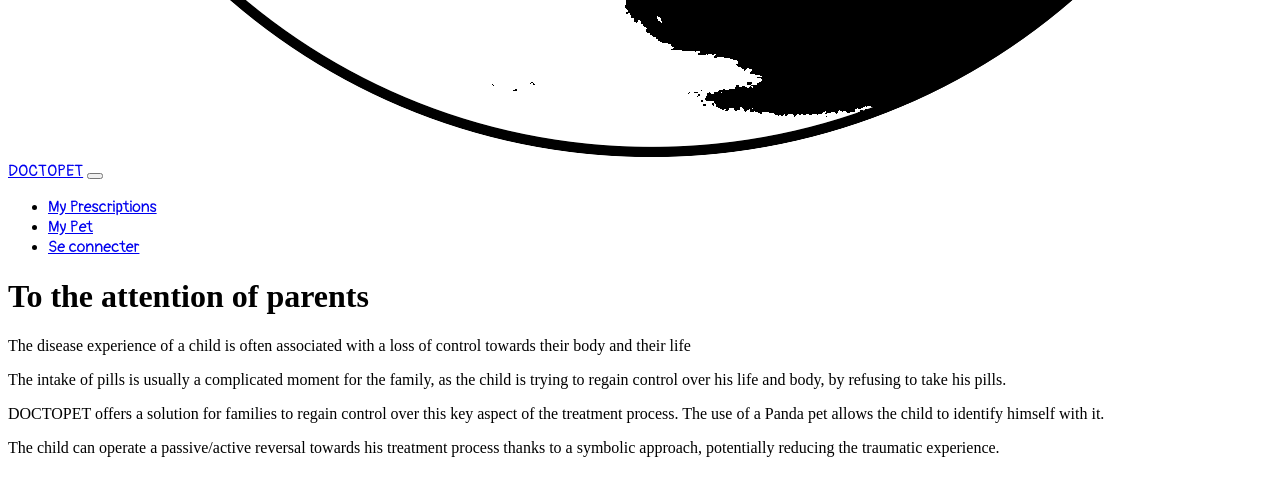
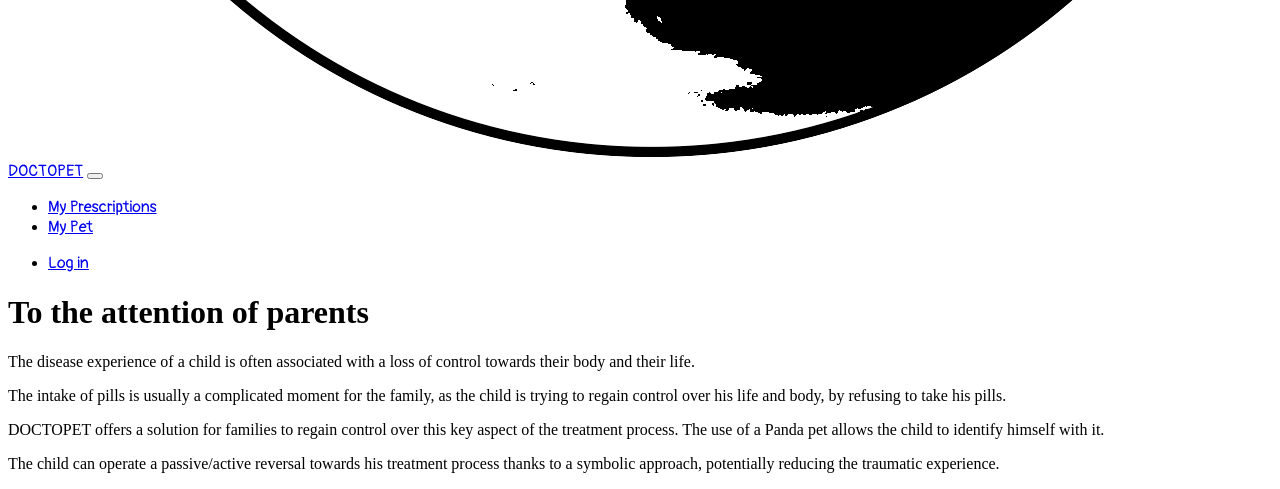
Before and after one commit to Jeffeos/doctopet, a Symfony app: template templates/home.html.twig in a window 1280 px wide. Shown: the part 1135-1624 px from the top of the page. Before the commit the page ends 1592 px from the top, so only its background shows below. Run offline with Twig, Linux system fonts and the light colour scheme; the template is opened without the code that fills it, so the values that code supplies are empty; some libraries are stand-ins or nearby versions.

Commit message:
fixed navbar + typos

```diff
--- a/templates/_navbar.html.twig
+++ b/templates/_navbar.html.twig
@@ -7,7 +7,7 @@
     </button>
 
     <div class="collapse navbar-collapse" id="navbarSupportedContent">
-        <ul class="navbar-nav mr-auto navbar-flex">
+        <ul class="navbar-nav mr-2 navbar-flex">
             <li {% if route_name == "medicine_index" %} class="nav-item active" {% else %} class="nav-item" {% endif %} >
                 <a class="nav-link" href="{{ path('medicine_index') }}" style="font-family: 'Pangolin', cursive;">My
                     Prescriptions</a>
@@ -15,7 +15,10 @@
             <li {% if route_name == "pet_index" %} class="nav-item active" {% else %} class="nav-item" {% endif %} >
                 <a class="nav-link" href="{{ path('pet_index', { 'id': 1 }) }}" style="font-family: 'Pangolin', cursive;">My Pet</a>
             </li>
-            {% if app.user %}
+        </ul>
+        <ul class="navbar-nav ml-auto navbar-flex">
+
+        {% if app.user %}
                 <li class="nav-item">
 
 
@@ -29,12 +32,12 @@
 
                         </a>
                 <li class="nav-item">
-                    <a class="nav-link" href="{{ path('app_logout') }}" style="font-family: 'Pangolin', cursive;"> Se déconnecter</a>
+                    <a class="nav-link" href="{{ path('app_logout') }}" style="font-family: 'Pangolin', cursive;"> Log out</a>
 
 
             {% else %}
                 <li class="nav-item">
-                    <a class="nav-link" href="{{ path('app_login') }}" style="font-family: 'Pangolin', cursive;"> Se connecter</a>
+                    <a class="nav-link" href="{{ path('app_login') }}" style="font-family: 'Pangolin', cursive;"> Log in</a>
             {% endif %}
 
             </li>
--- a/templates/home.html.twig
+++ b/templates/home.html.twig
@@ -5,7 +5,7 @@
 
     <div class="introduction">
         <p>The disease experience of a child is often associated with a loss of control towards their body and their
-            life</p>
+            life.</p>
         <p>The intake of pills is usually a complicated moment for the family,
             as the child is trying to regain control over his life and body, by refusing to take his pills.</p>
         <p>DOCTOPET offers a solution for families to regain control over this key aspect of the treatment process.
--- a/templates/pet/index.html.twig
+++ b/templates/pet/index.html.twig
@@ -59,7 +59,7 @@
             <div class="container-button-pet">
                 <div class="text-button">
                     <button class="button-pet">
-                        <img class="bamboo" src="{{ asset('images/icone_nourriture.png') }}"
+                        <img class="bamboo" src="{{ asset('images/icone_nourriture.png') }}" {% if pet.hasBamboo == 0 %}style="background-color:darkgrey"{% endif %} "
                                                     alt="image bamboo"></button>
                     <span>Eat ({{ pet.hasBamboo }})</span>
                 </div>
@@ -76,7 +76,7 @@
                     <span>Dance</span>
                 </div>
                 <div class="text-button">
-                    <a href="{{ path('pet_takePills', { 'id': 1 }) }}" class="button-pet {% if pet.hasPills %}{% endif %}"><img class="bamboo" src="{{ asset('images/icone_medoc.png') }}"
+                    <a href="{{ path('pet_takePills', { 'id': 1 }) }}" class="button-pet" {% if pet.hasPills == 0 %}style="background-color:darkgrey"{% endif %} ><img class="bamboo" src="{{ asset('images/icone_medoc.png') }}"
                                                     alt="image medoc"></a>
                     <span>Pills</span>
                 </div>
```
Also changed, not shown: assets/css/app.scss (+0 -11 lines).
